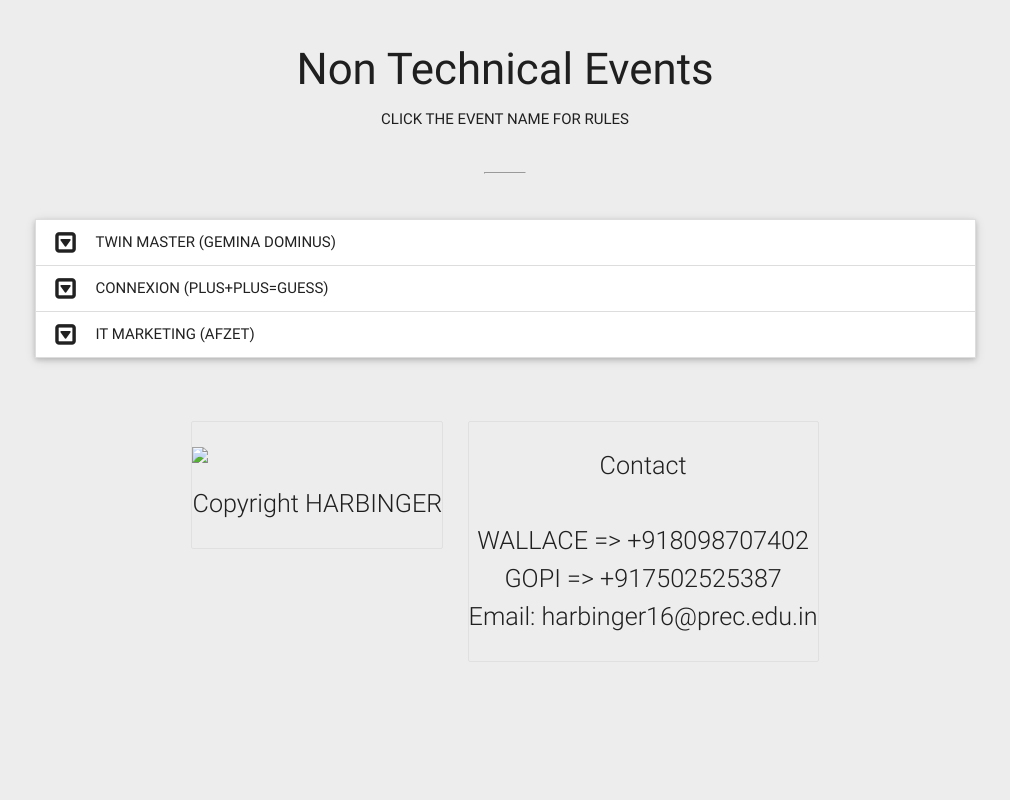
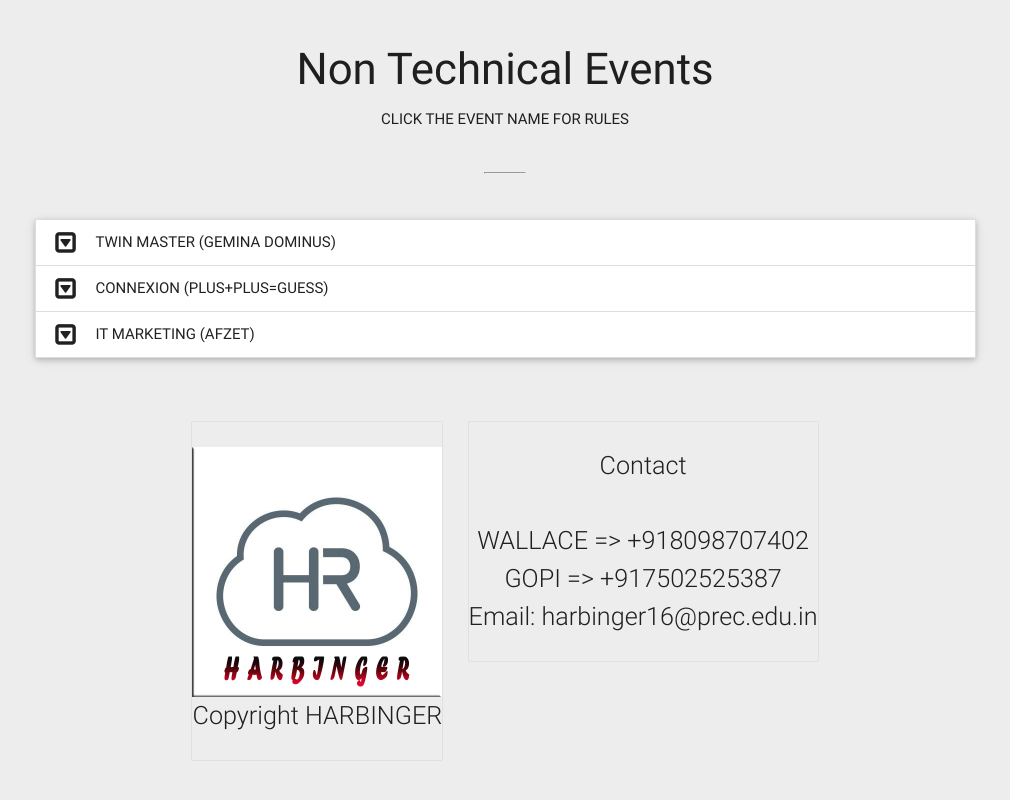
Before and after one commit to harbinger2k16/harbinger2k16.github.io, a plain HTML site: page index.html in a window 1280 px wide. Shown: the part 2089-2889 px from the top of the page, without its empty margins (135-1145 px from the left). Before the commit the page ends 2790 px from the top, so only its background shows below. Drawn offline with Linux system fonts and the light colour scheme; files whose address does not match are found by name.

Commit message:
Update index.html

```diff
--- a/index.html
+++ b/index.html
@@ -209,7 +209,7 @@
 <div class="col s12 m12 left">
 <div class="collection lgg">
 <p class="light flow-text center par">
-<img src="./index_files/Logo.jpg" style="width: 250px;"><br>
+<img src="./img/Logo.jpg" style="width: 250px;"><br>
   Copyright HARBINGER
 <br>
 </p>
```
